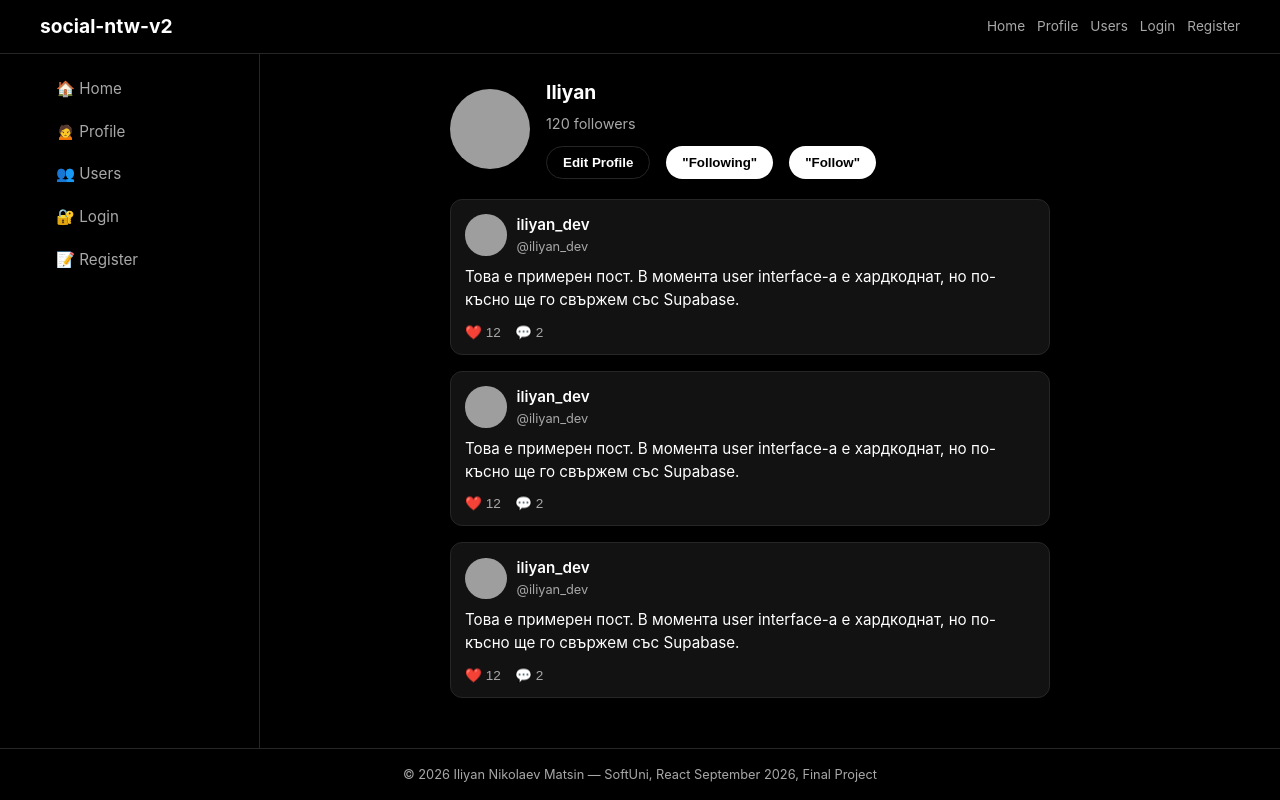
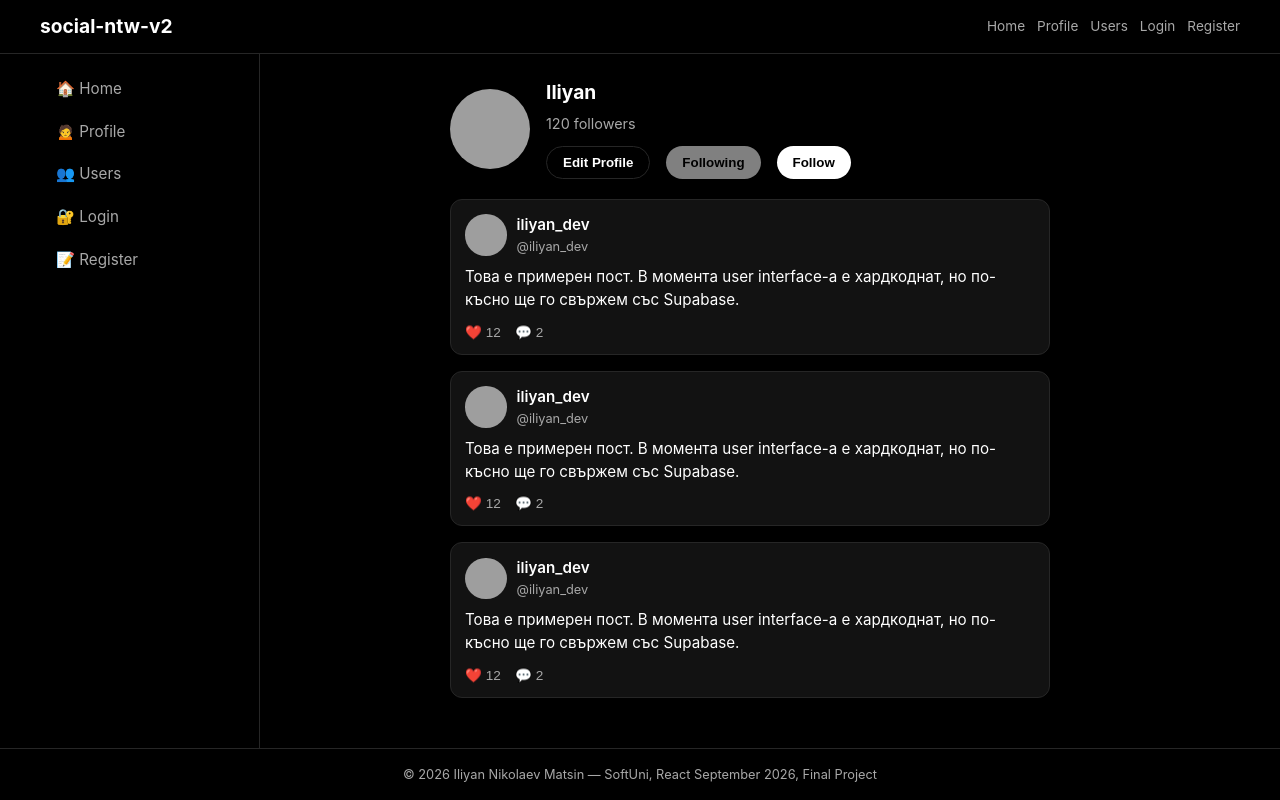
Before and after one commit to iliyanNikolaev/react-social-ntw-v2, a React (Vite) app in the folder client/: page /profile in a window 1280 px wide. Built offline with nearby package versions, Linux system fonts and the light colour scheme; grey boxes are pictures that could not be loaded.

Commit message:
minor changes in readme and profile page

```diff
--- a/client/src/pages/Profile/Profile.jsx
+++ b/client/src/pages/Profile/Profile.jsx
@@ -1,11 +1,8 @@
 import MainLayout from "../../layouts/MainLayout/MainLayout";
 import PostCard from "../../components/PostCard/PostCard";
 import styles from "./Profile.module.css";
-import { useState } from "react";
 
 export default function Profile() {
-  const isOwner = true; // simulate logged user
-  const [isFollowing, setIsFollowing] = useState(false);
 
   return (
     <MainLayout>
@@ -32,17 +29,17 @@ export default function Profile() {
                 <button className={styles.editBtn}>
                   Edit Profile
                 </button>
+
+                <button
+                  className={styles.followingBtn}
+                >
+                 Following
+                </button>
                 <button
                   className={styles.followBtn}
-                  onClick={() => setIsFollowing(!isFollowing)}
+                  disabled={true}
                 >
-                 "Following"
-                </button>
-                                <button
-                  className={styles.followBtn}
-                  onClick={() => setIsFollowing(!isFollowing)}
-                >
-                 "Follow"
+                 Follow
                 </button>
 
             </div>
--- a/client/src/pages/Profile/Profile.module.css
+++ b/client/src/pages/Profile/Profile.module.css
@@ -38,6 +38,7 @@
 }
 
 .followBtn,
+.followingBtn,
 .editBtn {
   border: none;
   border-radius: 999px;
@@ -48,6 +49,11 @@
 
 .followBtn {
   background: var(--accent);
+  color: black;
+}
+
+.followingBtn {
+  background: grey;
   color: black;
 }
 
```
Also changed, not shown: 1 other file (tests, documents, lock files or other folders).
